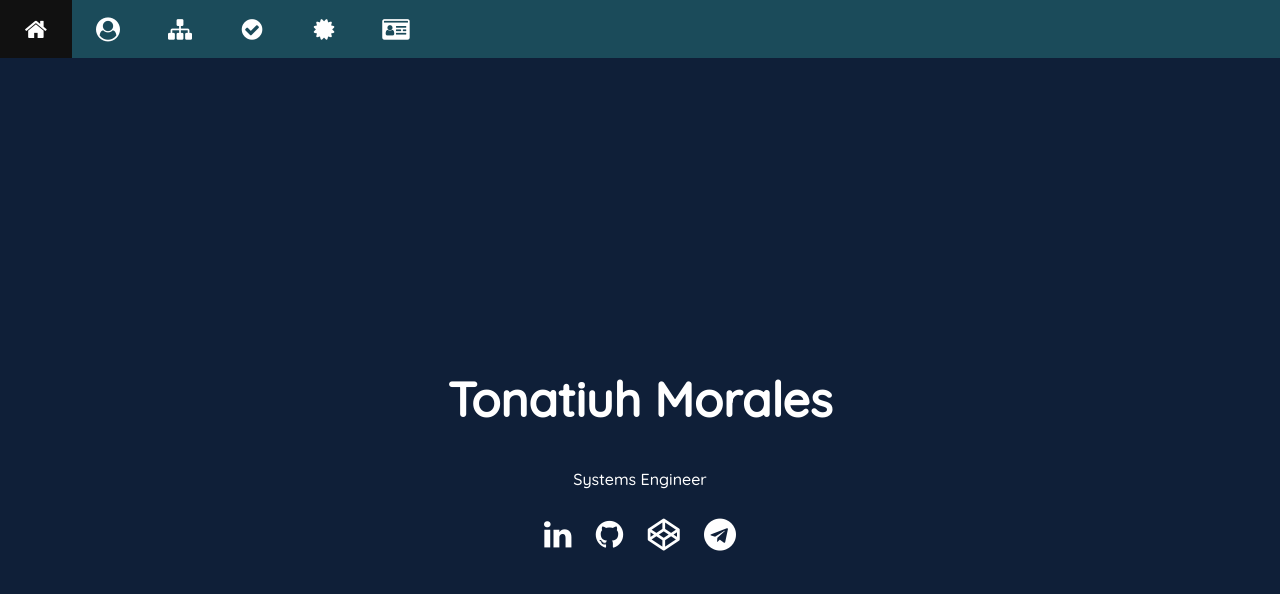
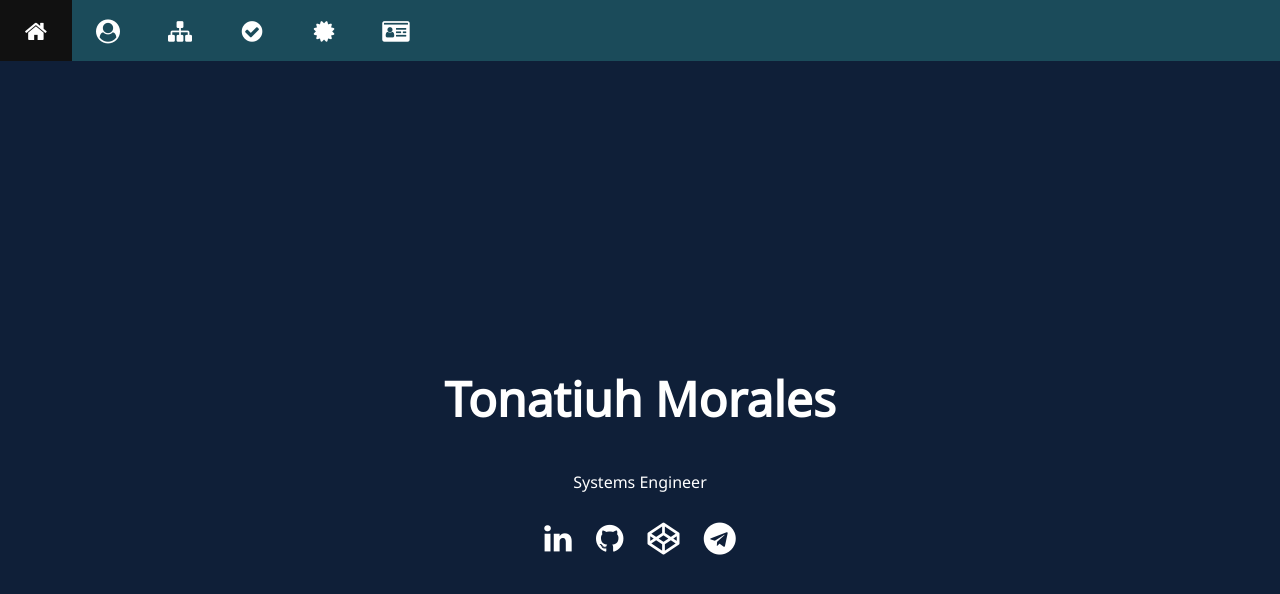
Before and after one commit to blackc0mb/blackc0mb.github.io, a Jekyll site: the page cv/index.html, which Jekyll copies as it is, in a window 1280 px wide and 900 px high. Shown: the top 594 px of the window. Built offline with Jekyll 4.4.1, drawn with Linux system fonts in a browser that asks for light colours.

Commit message:
change general font

```diff
--- a/cv/assets/css/main.css
+++ b/cv/assets/css/main.css
@@ -8,7 +8,7 @@
    --nav-background-color: #1B4B5A;
    --footer-background-color: #8E7970;
 
-   --general-font-family: 'Quicksand', sans-serif;
+   --general-font-family: 'Noto Sans', sans-serif;
    --h1-font-size: 2.0rem;
    --h2-font-size: 1.5rem;
    --h3-font-size: 1.3rem;
--- a/cv/index.html
+++ b/cv/index.html
@@ -7,7 +7,7 @@
       <link rel="stylesheet" href="./assets/css/main.css">
       <link rel="stylesheet" href="https://cdnjs.cloudflare.com/ajax/libs/font-awesome/4.7.0/css/font-awesome.min.css">
       <link rel="preconnect" href="https://fonts.gstatic.com">
-      <link href="https://fonts.googleapis.com/css2?family=Quicksand:wght@500&display=swap" rel="stylesheet">
+      <link href="https://fonts.googleapis.com/css2?family=Noto+Sans&display=swap" rel="stylesheet">
       <link rel="stylesheet" href="https://cdnjs.cloudflare.com/ajax/libs/animate.css/4.1.1/animate.min.css"/>
    </head>
    <body>
```
